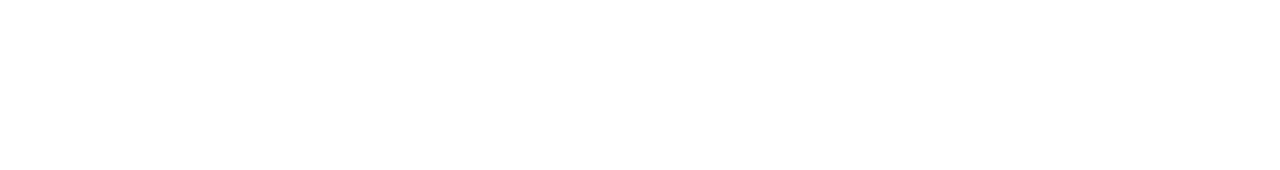
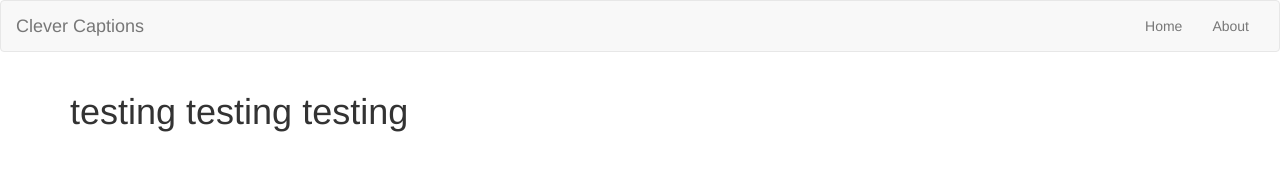
Before and after one commit to bgamwell/microblog-project, a plain HTML site: page index.html in a window 1280 px wide. Drawn offline with nearby package versions, Linux system fonts and the light colour scheme.

Commit message:
Added navbar and empty rows to contain page content

```diff
--- a/index.html
+++ b/index.html
@@ -13,6 +13,43 @@
     <title>Clever Captions</title>
   </head>
   <body>
+    <!-- Bootstrap navbar  -->
+    <nav class="navbar navbar-default">
+      <div class="container-fluid">
+
+        <!-- Brand and toggle get grouped for better mobile display -->
+        <div class="navbar-header">
+          <button type="button" class="navbar-toggle collapsed" data-toggle="collapse" data-target="#bs-example-navbar-collapse-1" aria-expanded="false">
+            <span class="sr-only">Toggle navigation</span>
+            <span class="icon-bar"></span>
+            <span class="icon-bar"></span>
+            <span class="icon-bar"></span>
+          </button>
+          <a class="navbar-brand" href="index.html">Clever Captions</a>
+        </div>
+
+        <!-- Collect the nav links, forms, and other content for toggling -->
+        <div class="collapse navbar-collapse" id="bs-example-navbar-collapse-1">
+              <ul class="nav navbar-nav navbar-right">
+                <li><a href="index.html">Home</a></li>
+                <li><a href="about.html">About</a></li>
+              </ul>
+        </div><!-- /.navbar-collapse -->
+      </div><!-- /.container-fluid -->
+    </nav>
+
+    <!-- Page body, including images and comment areas -->
+    <div class="container">
+      <div class="row">
+        <div class="col-md-6">
+          <h1>testing testing testing</h1>
+        </div>
+        <div class="col-md-6">
+        </div>
+      </div>
+    </div> <!-- .container div -->
+
+
 
     <!-- jQuery -->
     <script src="https://ajax.googleapis.com/ajax/libs/jquery/2.1.3/jquery.min.js"></script>
--- a/script.js
+++ b/script.js
@@ -0,0 +1,5 @@
+$(function() {
+
+  alert("Javascript is working!");
+
+});
```
